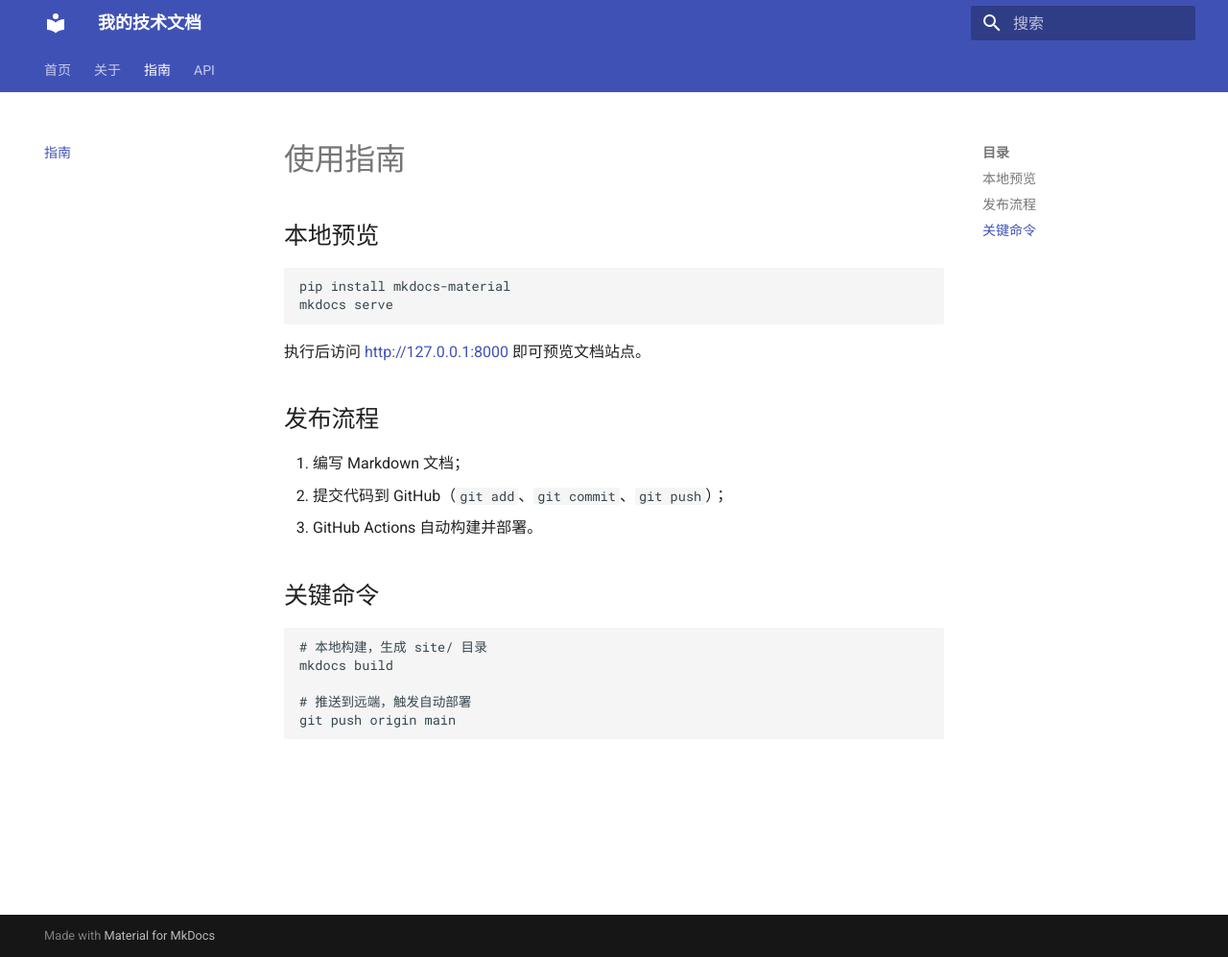
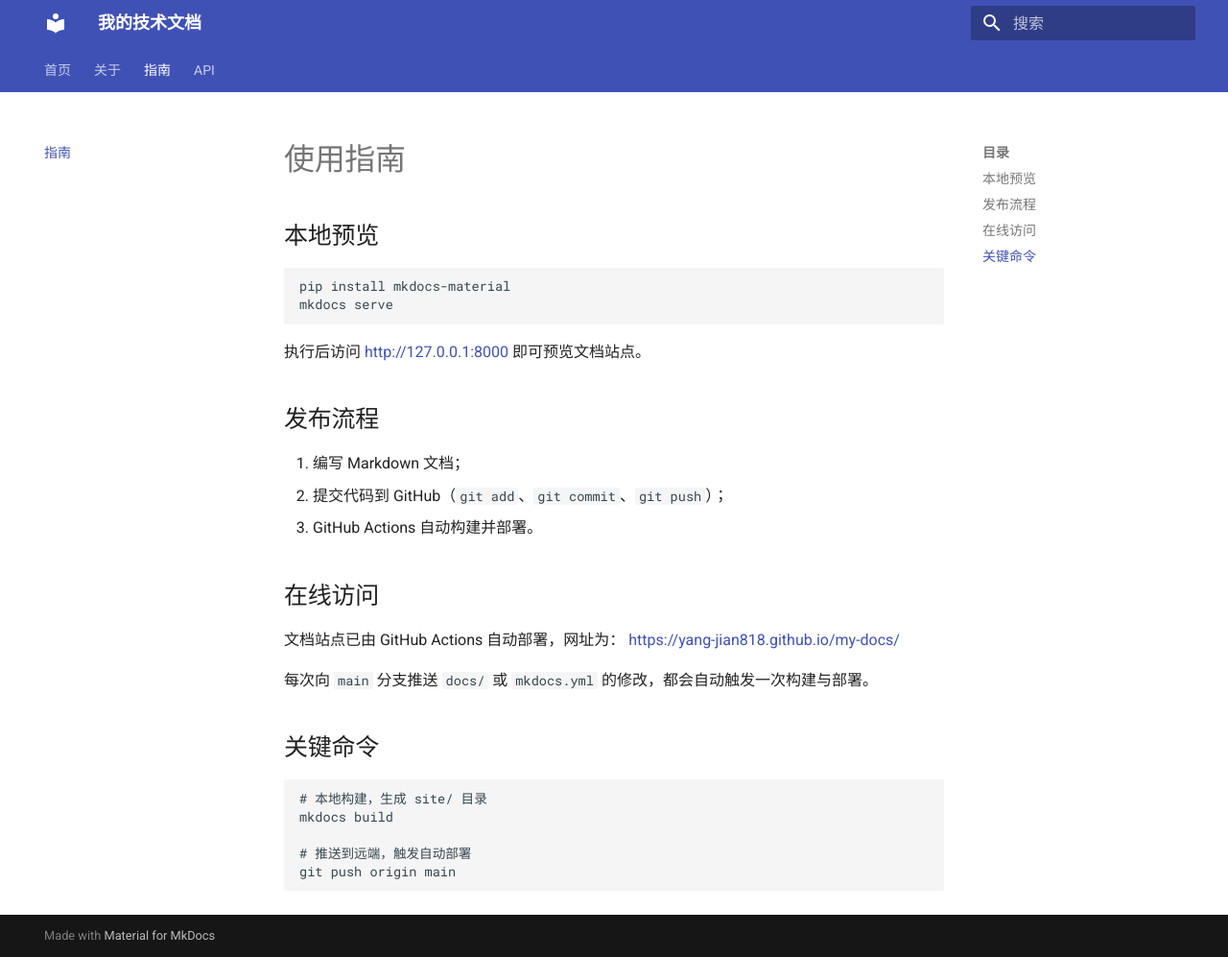
Before and after one commit to yang-jian818/my-docs, an MkDocs documentation site: the page built from docs/guide.md, in a window 1280 px wide and 997 px high. Shown: the whole window at 96% size. Built offline with MkDocs 1.6.1 and Material for MkDocs 9.7.7, drawn with Linux system fonts in a browser that asks for light colours.

Commit message:
补充文档在线访问地址

````diff
--- a/docs/guide.md
+++ b/docs/guide.md
@@ -15,6 +15,13 @@ mkdocs serve
 2. 提交代码到 GitHub（`git add`、`git commit`、`git push`）；
 3. GitHub Actions 自动构建并部署。
 
+## 在线访问
+
+文档站点已由 GitHub Actions 自动部署，网址为：
+<https://yang-jian818.github.io/my-docs/>
+
+每次向 `main` 分支推送 `docs/` 或 `mkdocs.yml` 的修改，都会自动触发一次构建与部署。
+
 ## 关键命令
 
 ```bash
````
